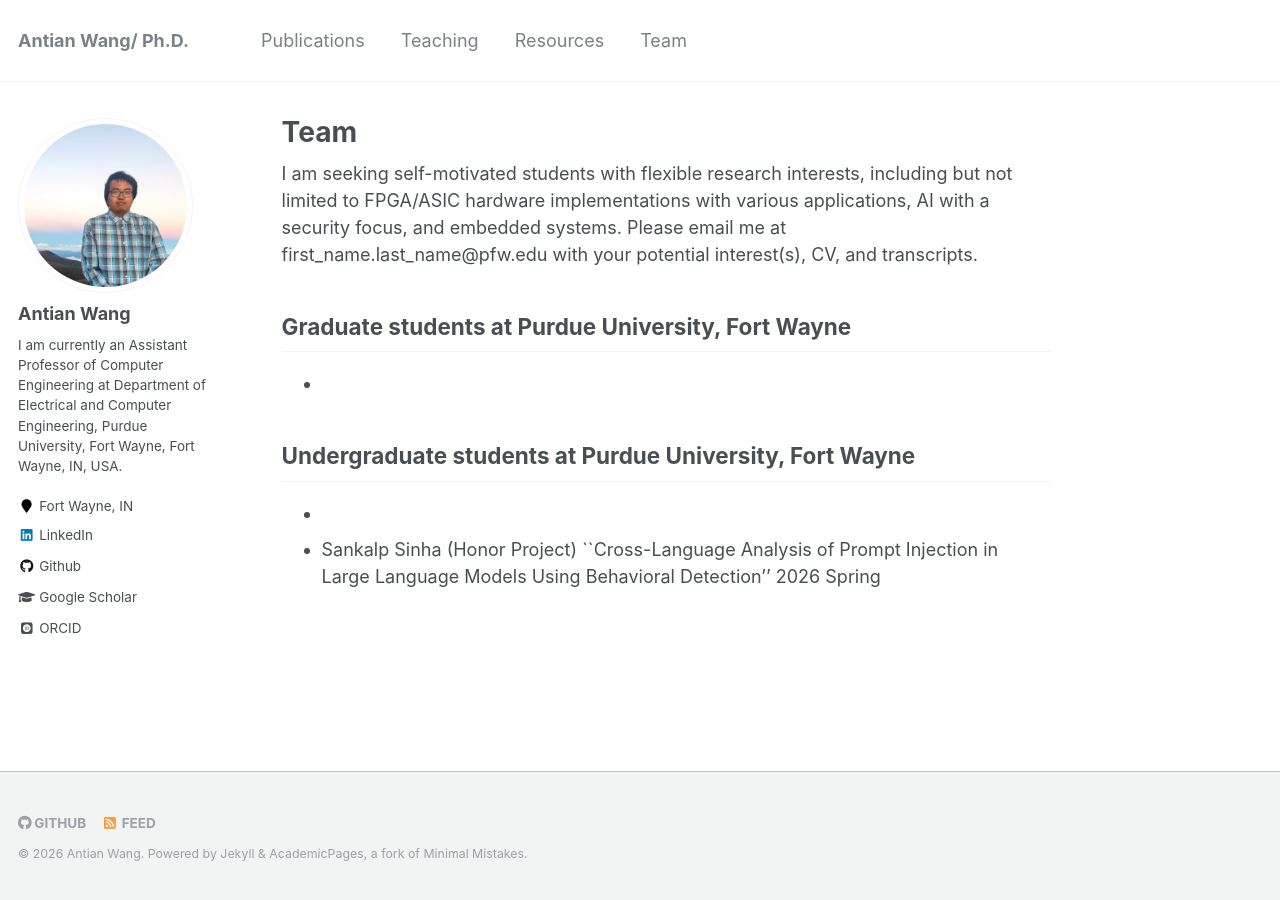
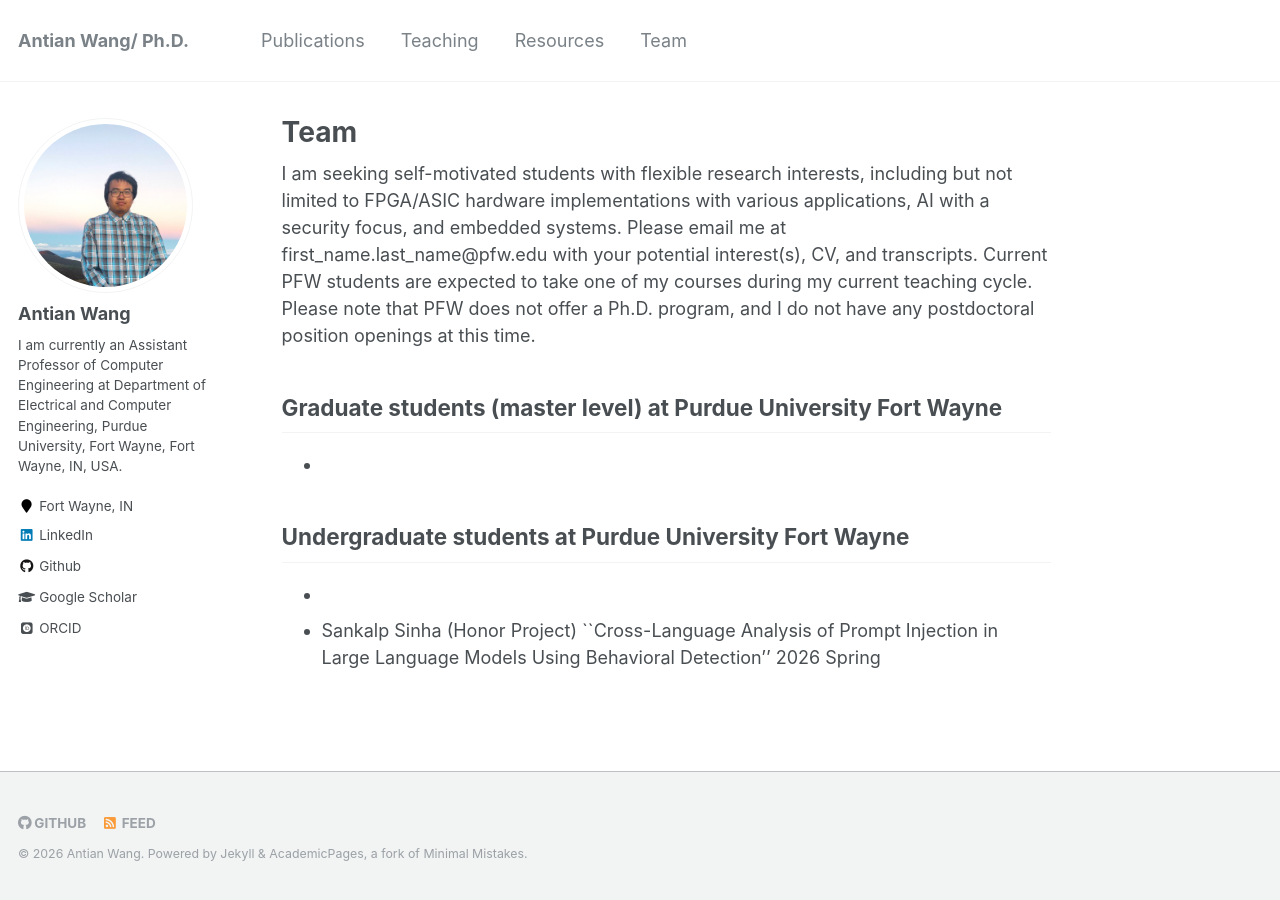
Before and after one commit to wangantian/wangantian.github.io, a Jekyll site: the page built from _team/team.md, in a window 1280 px wide. Built offline with Jekyll 4.4.1, drawn with Linux system fonts in a browser that asks for light colours; some web fonts are replaced.

Commit message:
Update team.md

```diff
--- a/_team/team.md
+++ b/_team/team.md
@@ -6,12 +6,12 @@ redirect_from:
   - /team.html
 ---
 
-I am seeking self-motivated students with flexible research interests, including but not limited to FPGA/ASIC hardware implementations with various applications, AI with a security focus, and embedded systems. Please email me at first_name.last_name@pfw.edu with your potential interest(s), CV, and transcripts.
+I am seeking self-motivated students with flexible research interests, including but not limited to FPGA/ASIC hardware implementations with various applications, AI with a security focus, and embedded systems. Please email me at first_name.last_name@pfw.edu with your potential interest(s), CV, and transcripts. Current PFW students are expected to take one of my courses during my current teaching cycle. Please note that PFW does not offer a Ph.D. program, and I do not have any postdoctoral position openings at this time.
 
 
-## Graduate students at Purdue University, Fort Wayne
+## Graduate students (master level) at Purdue University Fort Wayne
   *
 
-## Undergraduate students at Purdue University, Fort Wayne
+## Undergraduate students at Purdue University Fort Wayne
   *
   * Sankalp Sinha (Honor Project)  ``Cross-Language Analysis of Prompt Injection in Large Language Models Using Behavioral Detection'' 2026 Spring
```
